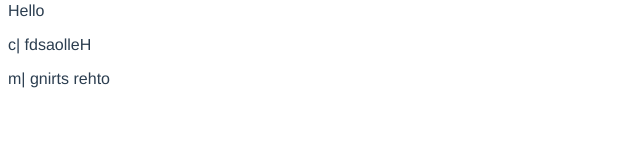
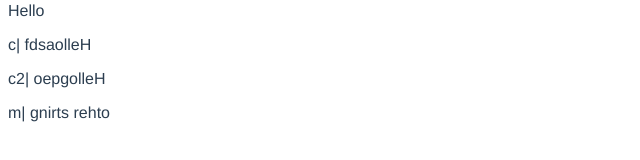
Before and after one commit to Plasmatium/vuejs_test, a Vue app: page / in a window 1280 px wide. Both pictures are taken after a click on the button "methods+". Shown: the part 299-459 px from the top of the page, without its empty margins (0-640 px from the left). Built offline with nearby package versions, Linux system fonts and the light colour scheme.

Commit message:
重复渲染问题：组件如果绑定是一个变量，那么渲染时候判断变量是否有改动即可判断是否要渲染。如果绑定的是一个函数求值的表达式那么就会每次都渲染。所以把那个methods改成computed就没问题了。

```diff
--- a/src/components/test-computed.vue
+++ b/src/components/test-computed.vue
@@ -6,6 +6,7 @@
     <button @click='clear'>clear all</button>
     <p>{{user_str}}</p>
     <p v-if="c_counter%2 == 0">{{'c| ' + revfunc}}</p>
+    <p v-if="m_counter%2 == 1">{{'c2| ' + revfunc2}}</p>
     <!--
       <p v-if="c_counter%2 == 0">{{'c| ' + revfunc}}</p>
       <p v-for="x in range(m_counter)">{{'m| ' + m_revfunc(user_str)}}</p>
@@ -45,6 +46,11 @@ let _computed = {
   revfunc () {
     console.warn('c_rev')
     return (this.user_str+'asdf').split('').reverse().join('')
+  },
+
+  revfunc2 () {
+    console.warn('c2_rev')
+    return (this.user_str+'gpeo').split('').reverse().join('')
   }
 }
 
```
